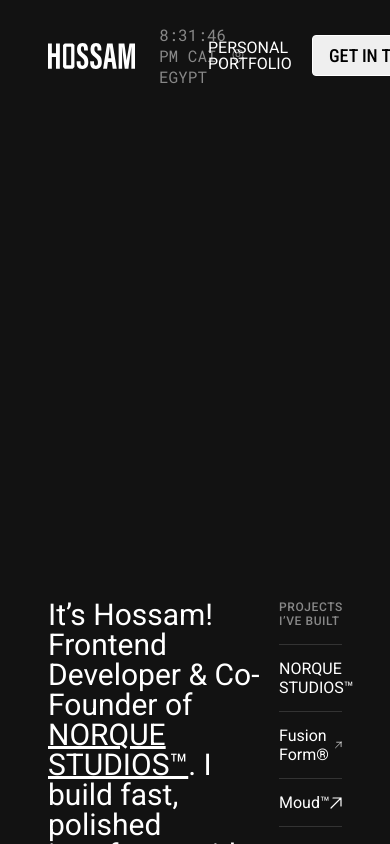
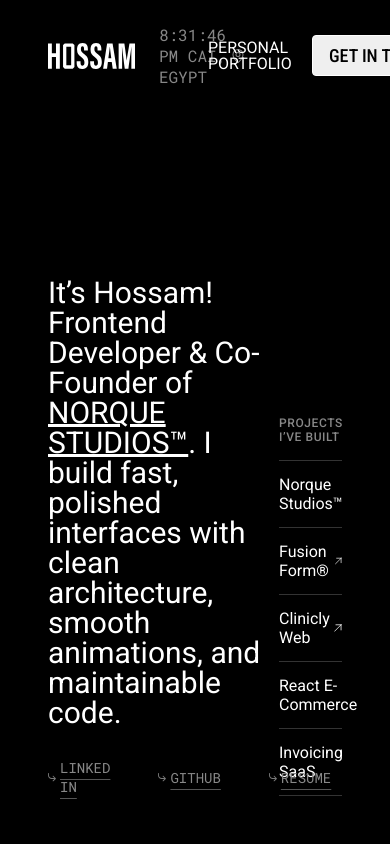
Before and after one commit to Hoss008/my-portfolio, a React (Vite) app in the folder my-portfolio/: page / in a window 390 px wide. Built offline with nearby package versions, Linux system fonts and the light colour scheme.

Commit message:
Refactor brand items in App component and update CSS for improved layout and responsiveness

```diff
--- a/my-portfolio/src/App.jsx
+++ b/my-portfolio/src/App.jsx
@@ -103,11 +103,9 @@
             <li
               className={styles.brandItem}
               onMouseEnter={playHoverSound}
-              onClick={() =>
-                window.open("https://norquestudios.com", "_blank")
-              }
+              onClick={() => window.open("https://norquestudios.com", "_blank")}
             >
-              <span>NORQUE STUDIOS™</span>
+              <span>Norque Studios™</span>
               <svg
                 width="12"
                 height="12"
@@ -142,8 +140,89 @@
                 />
               </svg>
             </li>
-            <li className={styles.brandItem} onMouseEnter={playHoverSound}>
+            {/* <li className={styles.brandItem} onMouseEnter={playHoverSound}>
               <span>Moud™</span>
+              <svg
+                width="12"
+                height="12"
+                viewBox="0 0 12 12"
+                fill="none"
+                xmlns="http://www.w3.org/2000/svg"
+              >
+                <path
+                  d="M1 11L11 1M11 1H3M11 1V9"
+                  stroke="white"
+                  strokeWidth="1.2"
+                  strokeLinecap="round"
+                  strokeLinejoin="round"
+                />
+              </svg>
+            </li> */}
+            <li
+              onClick={() =>
+                window.open(
+                  "https://github.com/Hoss008/clinicly-frontend",
+                  "_blank",
+                )
+              }
+              className={styles.brandItem}
+              onMouseEnter={playHoverSound}
+            >
+              <span>Clinicly Web</span>
+              <svg
+                width="12"
+                height="12"
+                viewBox="0 0 12 12"
+                fill="none"
+                xmlns="http://www.w3.org/2000/svg"
+              >
+                <path
+                  d="M1 11L11 1M11 1H3M11 1V9"
+                  stroke="white"
+                  strokeWidth="1.2"
+                  strokeLinecap="round"
+                  strokeLinejoin="round"
+                />
+              </svg>
+            </li>
+            <li
+              onClick={() =>
+                window.open(
+                  "https://github.com/Hoss008/react-ecommerce-project",
+                  "_blank",
+                )
+              }
+              className={styles.brandItem}
+              onMouseEnter={playHoverSound}
+            >
+              <span>React E-Commerce</span>
+              <svg
+                width="12"
+                height="12"
+                viewBox="0 0 12 12"
+                fill="none"
+                xmlns="http://www.w3.org/2000/svg"
+              >
+                <path
+                  d="M1 11L11 1M11 1H3M11 1V9"
+                  stroke="white"
+                  strokeWidth="1.2"
+                  strokeLinecap="round"
+                  strokeLinejoin="round"
+                />
+              </svg>
+            </li>
+            <li
+              onClick={() =>
+                window.open(
+                  "https://github.com/Hoss008/invoice-system-for-my-agency",
+                  "_blank",
+                )
+              }
+              className={styles.brandItem}
+              onMouseEnter={playHoverSound}
+            >
+              <span>Invoicing SaaS</span>
               <svg
                 width="12"
                 height="12"
--- a/my-portfolio/src/app.module.css
+++ b/my-portfolio/src/app.module.css
@@ -11,7 +11,7 @@
 
 html,
 body {
-  background-color: #121212;
+  background-color: #000000;
   color: white;
   font-family: "Roboto", sans-serif;
   min-height: 100vh;
@@ -94,11 +94,14 @@
     minmax(0, 204px) minmax(0, 204px) minmax(0, 204px)
     minmax(0, 660px);
   grid-template-rows: 1fr auto;
-  height: 240px;
-  margin-bottom: 1rem;
+  gap: 14px;
   padding-inline: 48px;
   padding-block: 12px;
-  gap: 14px;
+
+  /* --- UPDATE THESE LINES --- */
+  height: auto;          /* Changed from 240px so the 6 projects fit naturally */
+  padding-bottom: 48px;  /* Replaces the margin with internal padding to prevent scroll */
+  align-items: end;
 }
 
 .p {
@@ -111,19 +114,19 @@
   width: 100%;
   max-width: 536px;
   margin: 0;
+  align-self: end;      /* Pushes the text down to meet the links */
+  margin-bottom: 1rem;  /* Adjust this number to get the exact gap you want */
+
 }
 
 .footerBottom {
-  display: grid;
-  grid-column: 1 / -1;
-  grid-template-columns:
-    minmax(0, 204px) minmax(0, 204px) minmax(0, 204px)
-    minmax(0, 660px);
-  gap: 14px;
-  font-family: "Roboto Mono", monospace;
-  font-size: 14px;
-  color: #888888;
-  align-items: end;
+  display: flex;           /* Simplified from grid */
+  grid-column: 1 / span 3; /* Restricts the container to the left side */
+  gap: 14px;               /*[cite: 2] */
+  font-family: "Roboto Mono", monospace; /*[cite: 2] */
+  font-size: 14px;         /*[cite: 2] */
+  color: #888888;          /*[cite: 2] */
+  align-items: end;        /*[cite: 2] */
 }
 
 .footerLinks {
@@ -152,12 +155,13 @@
 
 /* --- BRANDS SECTION --- */
 .brandsSection {
-  grid-column: 4; /* Places it securely in the rightmost 660px column */
-  display: flex;
-  flex-direction: column;
-  gap: 12px;
+  grid-column: 4;   /*[cite: 2] */
+  grid-row: 1 / -1; /* Spans all rows to reach the absolute bottom */
+  display: flex;    /*[cite: 2] */
+  flex-direction: column; /*[cite: 2] */
+  gap: 12px;        /*[cite: 2] */
+  align-self: end;  /* Snaps it flush to the bottom */
 }
-
 .brandsTitle {
   font-family: "Roboto", sans-serif;
   font-size: 12px;
```
